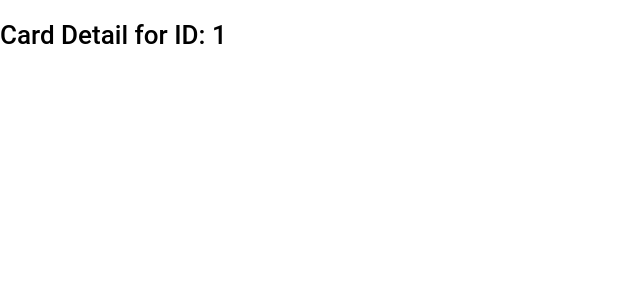
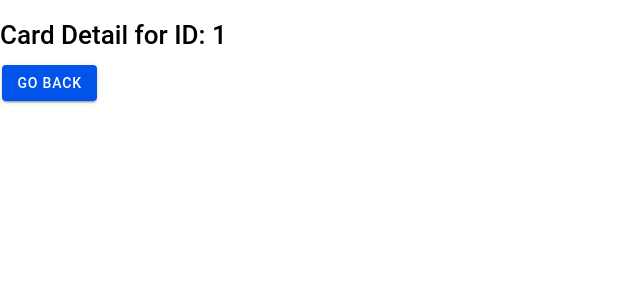
Before and after one commit to briancabrera/flash-app, a React (Vite) app: page /card/1 in a window 1280 px wide. Shown: the top 300 px of the page, without its empty margins (0-640 px from the left). Built offline with nearby package versions, Linux system fonts and the light colour scheme.

Commit message:
cards / cardDetail - modified navigation

```diff
--- a/src/pages/CardDetail/CardDetail.tsx
+++ b/src/pages/CardDetail/CardDetail.tsx
@@ -1,10 +1,15 @@
 import React from 'react';
-import { useParams } from 'react-router-dom';
-import { IonContent, IonPage } from '@ionic/react';
+import { useHistory, useParams } from 'react-router-dom';
+import { IonButton, IonContent, IonPage } from '@ionic/react';
 import styles from './CardDetail.module.scss';
 
 const CardDetail: React.FC = () => {
+  const history = useHistory();
   const { id } = useParams<{ id: string }>();
+
+  const handleBack = () => {
+    history.goBack()
+  }
 
   return (
     <IonPage>
@@ -12,6 +17,7 @@ const CardDetail: React.FC = () => {
         <div className={styles.cardDetailContainer}>
           {/* Card detail content will be added here */}
           <h1>Card Detail for ID: {id}</h1>
+          <IonButton onClick={handleBack} >go back</IonButton>
         </div>
       </IonContent>
     </IonPage>
--- a/src/pages/Cards/Cards.tsx
+++ b/src/pages/Cards/Cards.tsx
@@ -29,6 +29,10 @@ interface Card {
 
 const Cards: React.FC = () => {
   const history = useHistory();
+
+  const handleBack = () => {
+    history.goBack()
+  }
 
   // Mock data for cards
   const cards: Card[] = [
@@ -66,7 +70,7 @@ const Cards: React.FC = () => {
         <IonToolbar>
           <IonTitle>Flash</IonTitle>
           <IonButtons slot="end">
-            <IonButton className={styles.cancelButton} onClick={() => history.push('/account')}>
+            <IonButton className={styles.cancelButton} onClick={handleBack}>
               <IonIcon className={styles.closeIcon} icon={close} />
             </IonButton>
           </IonButtons>
```
